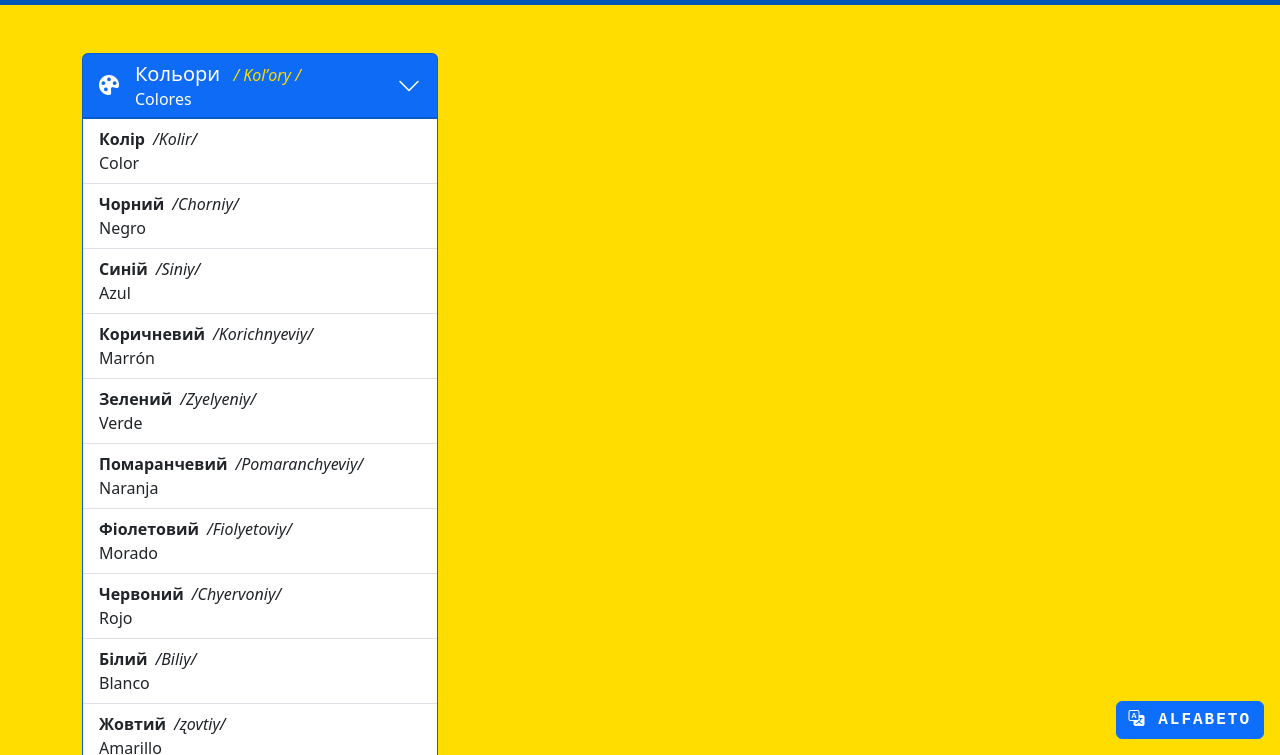
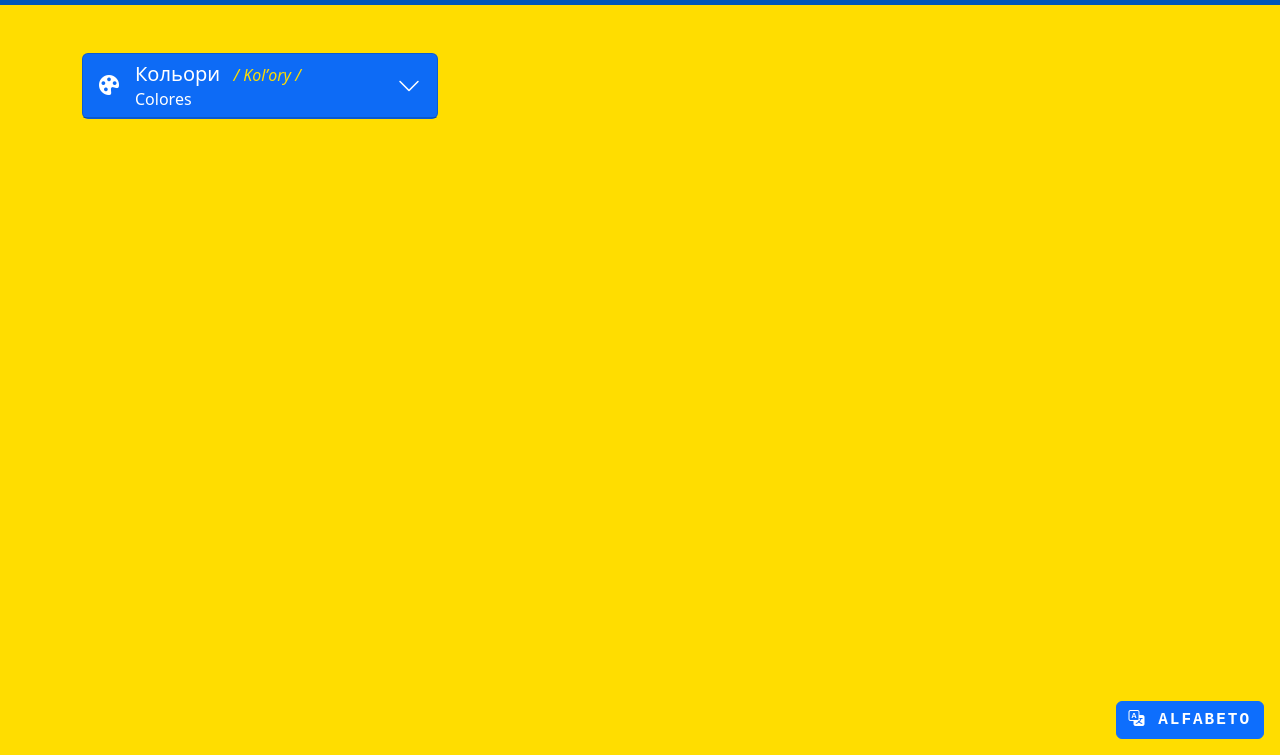
Before and after one commit to iamdavi/iamdavi.github.io, a plain HTML site: page index.html in a window 1280 px wide. Shown: the part 45-800 px from the top of the page. Drawn offline with nearby package versions, Linux system fonts and the light colour scheme.

Commit message:
Hechas las tarjetas " collapsables"

```diff
--- a/css/style.css
+++ b/css/style.css
@@ -51,3 +51,7 @@ body {
 .text-phoneme::before {
 	content: "/";
 }
+
+.clickable {
+	cursor: pointer;
+}
--- a/index.html
+++ b/index.html
@@ -30,7 +30,6 @@
 		<i class="bi bi-translate"></i>
 		Alfabeto
 	</button>
-
 	<!-- Modal -->
 	<div class="modal fade" id="alphabetModal" tabindex="-1" aria-labelledby="alphabetModalLabel" aria-hidden="true">
 		<div class="modal-dialog">
@@ -64,9 +63,6 @@
 		</div>
 	</div>
 
-	<script src="https://cdn.jsdelivr.net/npm/bootstrap@5.3.2/dist/js/bootstrap.bundle.min.js"
-		integrity="sha384-C6RzsynM9kWDrMNeT87bh95OGNyZPhcTNXj1NW7RuBCsyN/o0jlpcV8Qyq46cDfL"
-		crossorigin="anonymous"></script>
 	<script src="https://cdn.jsdelivr.net/npm/@popperjs/core@2.11.8/dist/umd/popper.min.js"
 		integrity="sha384-I7E8VVD/ismYTF4hNIPjVp/Zjvgyol6VFvRkX/vR+Vc4jQkC+hVqc2pM8ODewa9r"
 		crossorigin="anonymous"></script>
--- a/js/main.js
+++ b/js/main.js
@@ -50,7 +50,7 @@ class CardComponent {
 
 	create() {
 		const cardHeaderHTML = `
-			<div class="card-body p-0">
+			<div class="card-body p-0 clickable" data-bs-toggle="collapse" data-bs-target="#collapseColors" aria-expanded="false" aria-controls="collapseColors">
 				<div class="card-header d-flex align-items-center gap-3">
 					<i class="bi bi-palette-fill fs-5"></i>
 					<div class="vstack">
@@ -96,18 +96,25 @@ class CardComponent {
 
 class CardListComponent {
 	card
-	listWrapper
+	listDivWrapper
+	listUlWrapper
 
 	constructor(card) {
 		this.card = card
 	}
 
 	create() {
-		const listWrapper = document.createElement('ul')
-		listWrapper.classList.add('list-group', 'list-group-flush')
+		const listUlWrapper = document.createElement('ul')
+		listUlWrapper.classList.add('list-group', 'list-group-flush')
 
-		this.listWrapper = listWrapper
-		this.card.addListComponent(listWrapper)
+		const listDivWrapper = document.createElement('div')
+		listDivWrapper.classList.add('collapse')
+		listDivWrapper.id = "collapseColors"
+		listDivWrapper.appendChild(listUlWrapper)
+
+		this.listUlWrapper = listUlWrapper
+
+		this.card.addListComponent(listDivWrapper)
 	}
 
 	addElement(colorData) {
@@ -129,7 +136,7 @@ class CardListComponent {
 		li.appendChild(liUcraTitle)
 		li.appendChild(liSpainValue)
 
-		this.listWrapper.appendChild(li)
+		this.listUlWrapper.appendChild(li)
 	}
 }
 
```
